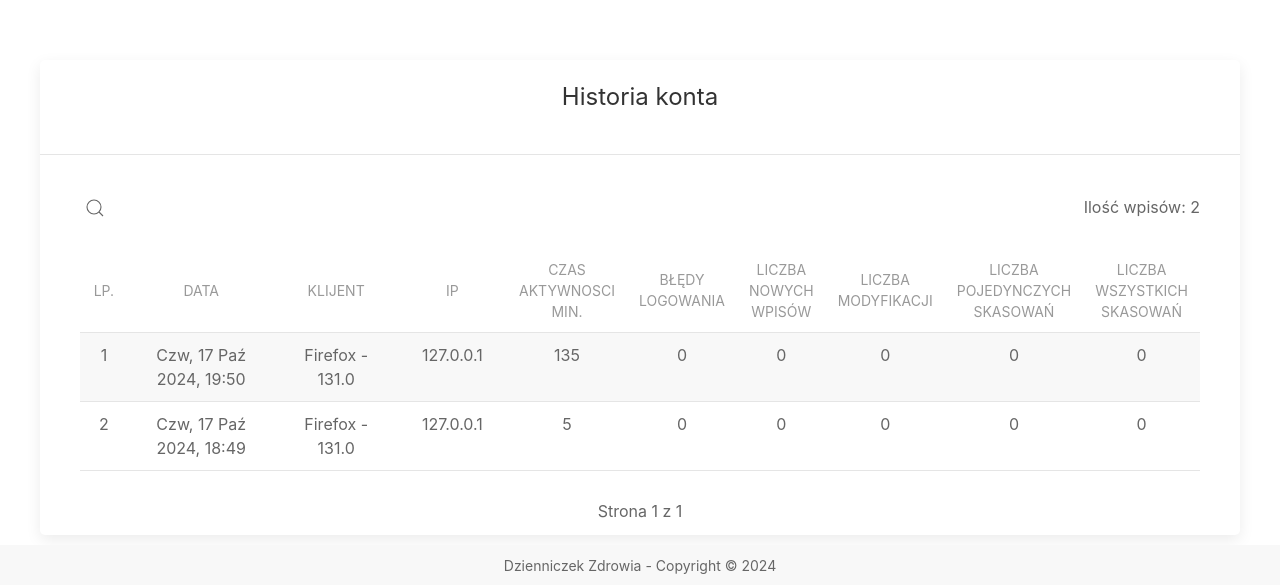
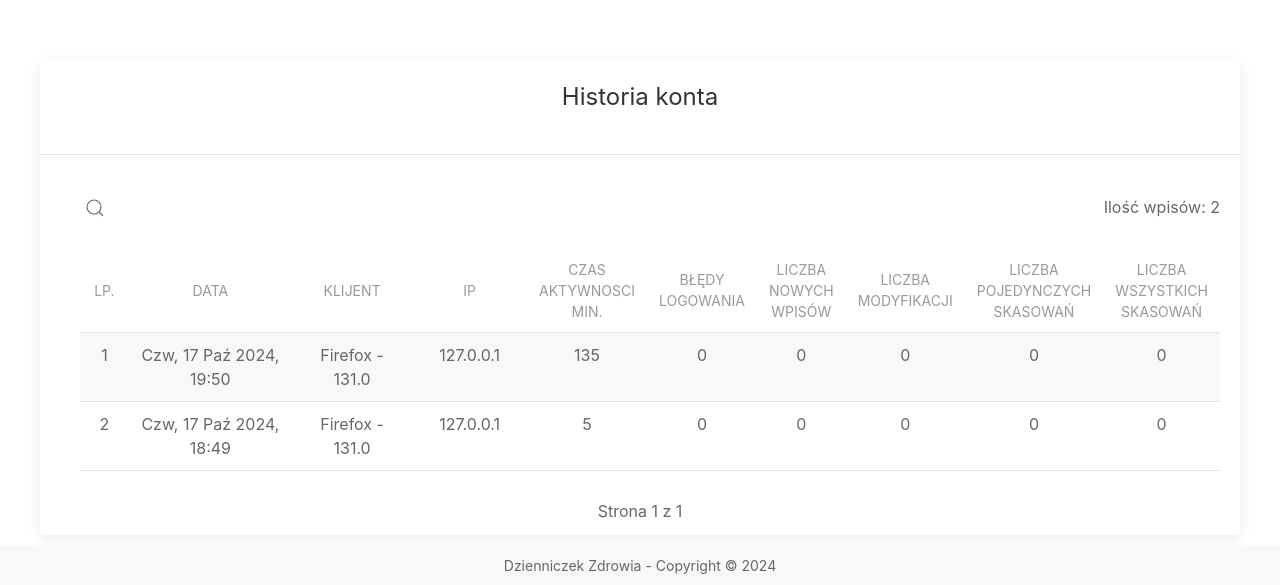
Before and after one commit to YankielG/PP_Journal, a Django app: page /users/history in a window 1280 px wide. Shown: the part 215-800 px from the top of the page. Run offline with Django 5.2, Linux system fonts and the light colour scheme; a user stored in the database is signed in; data comes from the database, SQL or seed files in the repository.

Commit message:
ta sama strefa czasowa, czas aktywnosci nowa wartosc w histori

```diff
--- a/PP_Journal/settings.py
+++ b/PP_Journal/settings.py
@@ -158,7 +158,7 @@ TIME_ZONE = 'UTC'
 
 USE_I18N = True
 
-USE_TZ = True
+USE_TZ = False
 
 
 # Static files (CSS, JavaScript, Images)
--- a/app_users/templates/history.html
+++ b/app_users/templates/history.html
@@ -20,7 +20,7 @@
                 </div>
             </div>
 
-            <div class="uk-card-body" style="width:1120px; margin: auto">
+            <div class="uk-card-body" style="width:1140px; margin: auto">
                 <div>
                     <a href uk-icon="icon: search" uk-tooltip="Wyszukaj" style="margin-left: 5px"></a>
                     <div class="uk-drop" uk-drop="mode: click; pos: right-center; offset: 5">
@@ -44,7 +44,7 @@
                     <tr>
                         <th style="width:5%; text-align: center" class="uk-text-middle">Lp.</th>
                         <th style="width:30%; text-align: center" class="uk-text-middle">Data</th>
-                        <th style="width:20%; text-align: center" class="uk-text-middle">Klijent</th>
+                        <th style="width:17%; text-align: center" class="uk-text-middle">Klijent</th>
                         <th style="width:15%; text-align: center" class="uk-text-middle">IP</th>
                         <th style="width:5%; text-align: center" class="uk-text-middle">Czas aktywnosci min.</th>
                         <th style="width:5%; text-align: center" class="uk-text-middle">Błędy logowania</th>
```
Also changed, not shown: app_web/templates/app_web/home.html (+10 -2 lines), app_web/views.py (+7 -0 lines).
